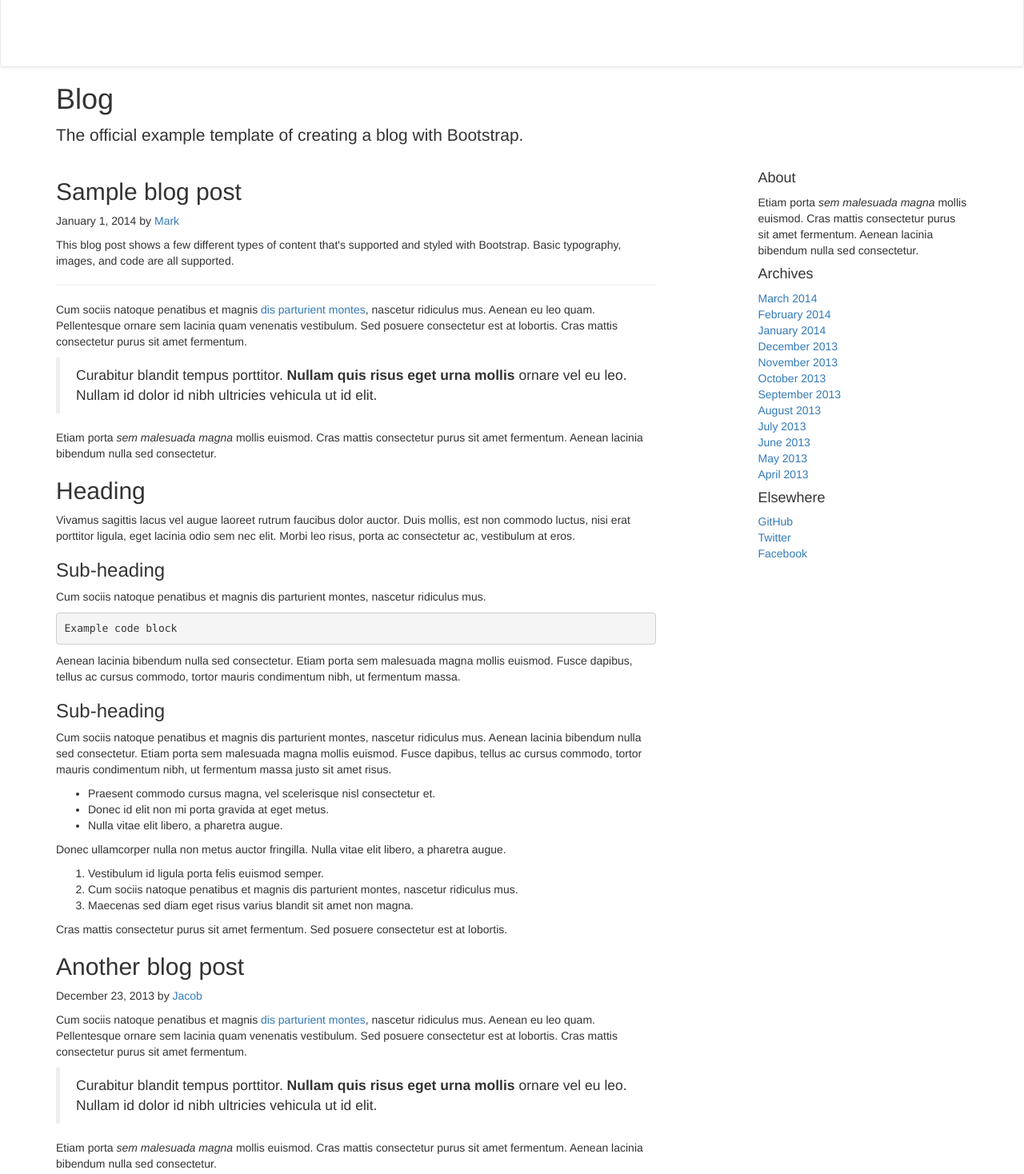
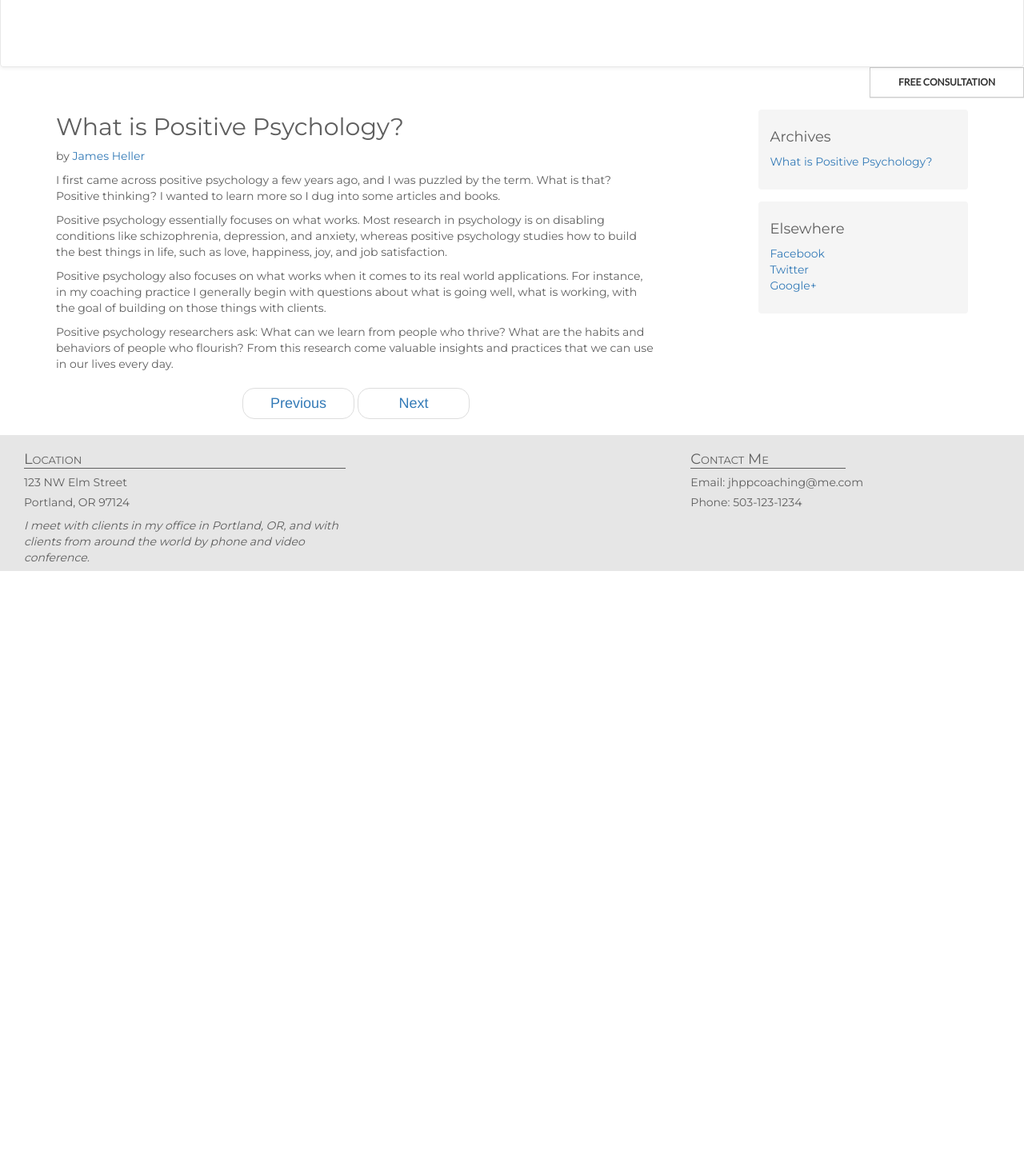
Before and after one commit to moniquemtucker/pdxcodeguild, a plain HTML site: page coaching/blog.html in a window 1280 px wide. Shown: the part 28-1496 px from the top of the page at 80% size. After the commit the page ends 800 px from the top, so only its background shows below. Drawn offline with nearby package versions, Linux system fonts and the light colour scheme; a web font is replaced by a local one.

Commit message:
coaching website. organized blog info

```diff
--- a/coaching/blog.html
+++ b/coaching/blog.html
@@ -1,7 +1,7 @@
 <!DOCTYPE html>
 <html>
 <head>
-    <title>James Heller - Positive Psychology Coaching - About Me</title>
+    <title>James Heller - Positive Psychology Coaching - Blog</title>
     <!-- get JQuery -->
     <script src="https://code.jquery.com/jquery-2.1.1.min.js" type="text/javascript"></script>
     <!-- get Twitter Bootstrap-->
@@ -36,7 +36,6 @@
         </button>
         <a class="navbar-brand" href="/coaching/coaching_home.html" title="Home">JAMES HELLER <p>Positive Psychology Coaching</p></a>
       </div>
-
       <!-- Collect the nav links, forms, and other content for toggling -->
       <div class="collapse navbar-collapse" id="bs-example-navbar-collapse-1">
         <ul class="nav navbar-nav navbar-right">
@@ -51,121 +50,55 @@
       </div><!-- /.navbar-collapse -->
     </div><!-- /.container-fluid -->
   </nav>
-<!--main part of about page -->
 
+<!--main part of blog page -->
+  <div id="home-schedule"><a href="/coaching/fees.html"><button type="button" class="btn btn-default btn-lg">
+        free consultation</button></a>
+  </div>
   <div class="container">
-
-      <div class="blog-header">
-        <h1 class="blog-title">Blog</h1>
-        <p class="lead blog-description">The official example template of creating a blog with Bootstrap.</p>
-      </div>
-
     <div class="row">
-
       <div class="col-sm-8 blog-main">
-
         <div class="blog-post">
-            <h2 class="blog-post-title">Sample blog post</h2>
-            <p class="blog-post-meta">January 1, 2014 by <a href="#">Mark</a></p>
-
-            <p>This blog post shows a few different types of content that's supported and styled with Bootstrap. Basic typography, images, and code are all supported.</p>
-            <hr>
-            <p>Cum sociis natoque penatibus et magnis <a href="#">dis parturient montes</a>, nascetur ridiculus mus. Aenean eu leo quam. Pellentesque ornare sem lacinia quam venenatis vestibulum. Sed posuere consectetur est at lobortis. Cras mattis consectetur purus sit amet fermentum.</p>
-            <blockquote>
-              <p>Curabitur blandit tempus porttitor. <strong>Nullam quis risus eget urna mollis</strong> ornare vel eu leo. Nullam id dolor id nibh ultricies vehicula ut id elit.</p>
-            </blockquote>
-            <p>Etiam porta <em>sem malesuada magna</em> mollis euismod. Cras mattis consectetur purus sit amet fermentum. Aenean lacinia bibendum nulla sed consectetur.</p>
-            <h2>Heading</h2>
-            <p>Vivamus sagittis lacus vel augue laoreet rutrum faucibus dolor auctor. Duis mollis, est non commodo luctus, nisi erat porttitor ligula, eget lacinia odio sem nec elit. Morbi leo risus, porta ac consectetur ac, vestibulum at eros.</p>
-            <h3>Sub-heading</h3>
-            <p>Cum sociis natoque penatibus et magnis dis parturient montes, nascetur ridiculus mus.</p>
-            <pre><code>Example code block</code></pre>
-            <p>Aenean lacinia bibendum nulla sed consectetur. Etiam porta sem malesuada magna mollis euismod. Fusce dapibus, tellus ac cursus commodo, tortor mauris condimentum nibh, ut fermentum massa.</p>
-            <h3>Sub-heading</h3>
-            <p>Cum sociis natoque penatibus et magnis dis parturient montes, nascetur ridiculus mus. Aenean lacinia bibendum nulla sed consectetur. Etiam porta sem malesuada magna mollis euismod. Fusce dapibus, tellus ac cursus commodo, tortor mauris condimentum nibh, ut fermentum massa justo sit amet risus.</p>
-            <ul>
-              <li>Praesent commodo cursus magna, vel scelerisque nisl consectetur et.</li>
-              <li>Donec id elit non mi porta gravida at eget metus.</li>
-              <li>Nulla vitae elit libero, a pharetra augue.</li>
-            </ul>
-            <p>Donec ullamcorper nulla non metus auctor fringilla. Nulla vitae elit libero, a pharetra augue.</p>
-            <ol>
-              <li>Vestibulum id ligula porta felis euismod semper.</li>
-              <li>Cum sociis natoque penatibus et magnis dis parturient montes, nascetur ridiculus mus.</li>
-              <li>Maecenas sed diam eget risus varius blandit sit amet non magna.</li>
-            </ol>
-            <p>Cras mattis consectetur purus sit amet fermentum. Sed posuere consectetur est at lobortis.</p>
+          <h2 class="blog-post-title" id="blog-post-1">What is Positive Psychology?</h2>
+          <p class="blog-post-meta">by <a href="#">James Heller</a></p>
+          <p>I first came across positive psychology a few years ago, and I was puzzled by the term. What is that?
+              Positive thinking? I wanted to learn more so I dug into some articles and books.</p>
+          <p>Positive psychology essentially focuses on what works. Most research in psychology is on disabling
+              conditions like schizophrenia, depression, and anxiety, whereas positive psychology studies how to
+              build the best things in life, such as love, happiness, joy, and job satisfaction.</p>
+          <p>Positive psychology also focuses on what works when it comes to its real world applications. For instance,
+              in my coaching practice I generally begin with questions about what is going well, what is
+              working, with the goal of building on those things with clients.</p>
+          <p>Positive psychology researchers ask: What can we learn from people who thrive? What are the habits and
+              behaviors of people who flourish? From this research come valuable insights and practices that we can
+              use in our lives every day.</p>
         </div><!-- /.blog-post -->
-
-          <div class="blog-post">
-            <h2 class="blog-post-title">Another blog post</h2>
-            <p class="blog-post-meta">December 23, 2013 by <a href="#">Jacob</a></p>
-
-            <p>Cum sociis natoque penatibus et magnis <a href="#">dis parturient montes</a>, nascetur ridiculus mus. Aenean eu leo quam. Pellentesque ornare sem lacinia quam venenatis vestibulum. Sed posuere consectetur est at lobortis. Cras mattis consectetur purus sit amet fermentum.</p>
-            <blockquote>
-              <p>Curabitur blandit tempus porttitor. <strong>Nullam quis risus eget urna mollis</strong> ornare vel eu leo. Nullam id dolor id nibh ultricies vehicula ut id elit.</p>
-            </blockquote>
-            <p>Etiam porta <em>sem malesuada magna</em> mollis euismod. Cras mattis consectetur purus sit amet fermentum. Aenean lacinia bibendum nulla sed consectetur.</p>
-            <p>Vivamus sagittis lacus vel augue laoreet rutrum faucibus dolor auctor. Duis mollis, est non commodo luctus, nisi erat porttitor ligula, eget lacinia odio sem nec elit. Morbi leo risus, porta ac consectetur ac, vestibulum at eros.</p>
-          </div><!-- /.blog-post -->
-
-          <div class="blog-post">
-            <h2 class="blog-post-title">New feature</h2>
-            <p class="blog-post-meta">December 14, 2013 by <a href="#">Chris</a></p>
-
-            <p>Cum sociis natoque penatibus et magnis dis parturient montes, nascetur ridiculus mus. Aenean lacinia bibendum nulla sed consectetur. Etiam porta sem malesuada magna mollis euismod. Fusce dapibus, tellus ac cursus commodo, tortor mauris condimentum nibh, ut fermentum massa justo sit amet risus.</p>
-            <ul>
-              <li>Praesent commodo cursus magna, vel scelerisque nisl consectetur et.</li>
-              <li>Donec id elit non mi porta gravida at eget metus.</li>
-              <li>Nulla vitae elit libero, a pharetra augue.</li>
-            </ul>
-            <p>Etiam porta <em>sem malesuada magna</em> mollis euismod. Cras mattis consectetur purus sit amet fermentum. Aenean lacinia bibendum nulla sed consectetur.</p>
-            <p>Donec ullamcorper nulla non metus auctor fringilla. Nulla vitae elit libero, a pharetra augue.</p>
-          </div><!-- /.blog-post -->
-
           <ul class="pager">
             <li><a href="#">Previous</a></li>
             <li><a href="#">Next</a></li>
           </ul>
-
       </div><!-- /.blog-main -->
-
+      <!--side bar of blog-->
       <div class="col-sm-3 col-sm-offset-1 blog-sidebar">
-          <div class="sidebar-module sidebar-module-inset">
-            <h4>About</h4>
-            <p>Etiam porta <em>sem malesuada magna</em> mollis euismod. Cras mattis consectetur purus sit amet fermentum. Aenean lacinia bibendum nulla sed consectetur.</p>
-          </div>
         <div class="sidebar-module">
           <h4>Archives</h4>
           <ol class="list-unstyled">
-              <li><a href="#">March 2014</a></li>
-              <li><a href="#">February 2014</a></li>
-              <li><a href="#">January 2014</a></li>
-              <li><a href="#">December 2013</a></li>
-              <li><a href="#">November 2013</a></li>
-              <li><a href="#">October 2013</a></li>
-              <li><a href="#">September 2013</a></li>
-              <li><a href="#">August 2013</a></li>
-              <li><a href="#">July 2013</a></li>
-              <li><a href="#">June 2013</a></li>
-              <li><a href="#">May 2013</a></li>
-              <li><a href="#">April 2013</a></li>
+            <li><a href="#blog-post-1">What is Positive Psychology?</a></li>
           </ol>
         </div>
         <div class="sidebar-module">
           <h4>Elsewhere</h4>
           <ol class="list-unstyled">
-              <li><a href="#">GitHub</a></li>
+            <li><a href="#">Facebook</a></li>
             <li><a href="#">Twitter</a></li>
-              <li><a href="#">Facebook</a></li>
+            <li><a href="#">Google+</a></li>
           </ol>
         </div>
       </div><!-- /.blog-sidebar -->
-
     </div><!-- /.row -->
-
   </div><!-- /.container -->
 
+  <!--Footer for all pages-->
   <div class = "container-fluid all-footer">
     <div class="col-md-8">
       <h4>Location</h4>
--- a/coaching/coaching.css
+++ b/coaching/coaching.css
@@ -98,7 +98,7 @@ url(http://favim.com/orig/201106/07/cute-landscape-photo-photography-vintage-Fav
     font-size: 30px;
     padding: 0;
     color: white;
-    align: right;
+    text-align: right;
 }
 
 .container-fluid span {
@@ -106,8 +106,8 @@ url(http://favim.com/orig/201106/07/cute-landscape-photo-photography-vintage-Fav
     display: inline;
 }
 
-.carousel-inner {
-    width: 100%;
+.item, .item.active {
+    width: 50%;
     height: 315px;
     text-align: center;
     margin: 0 auto;
@@ -116,11 +116,6 @@ url(http://favim.com/orig/201106/07/cute-landscape-photo-photography-vintage-Fav
     vertical-align: middle;
     background-color: white;
     padding-top: 50px;
-}
-
-.item, .item active {
-    width: 50%;
-    margin: 0 auto;
 }
 
 .carousel-indicators li {
@@ -440,3 +435,22 @@ padding-bottom: 15px;
 #fees-faqs-container p {
     padding-bottom: 10px;
 }
+
+/* styling for blog page*/
+.blog-post, .sidebar-module {
+    font-family: 'Montserrat', sans-serif;
+    color: #5E5E5E;
+}
+
+.pager a {
+    padding: 10px 20px;
+    font-size: 18px;
+    line-height: 27px;
+    width: 140px;
+}
+.sidebar-module {
+    background-color: #F5F5F5;
+    padding: 15px;
+    border-radius: 4px;
+    margin-top: 15px;
+}
```
Also changed, not shown: coaching/aboutme.html (+5 -7 lines), coaching/careerandlifecoaching.html (+26 -20 lines), coaching/coaching_home.html (+4 -6 lines), coaching/fees.html (+1 -1 lines). Lines whose indentation alone changed are shown as unchanged.
